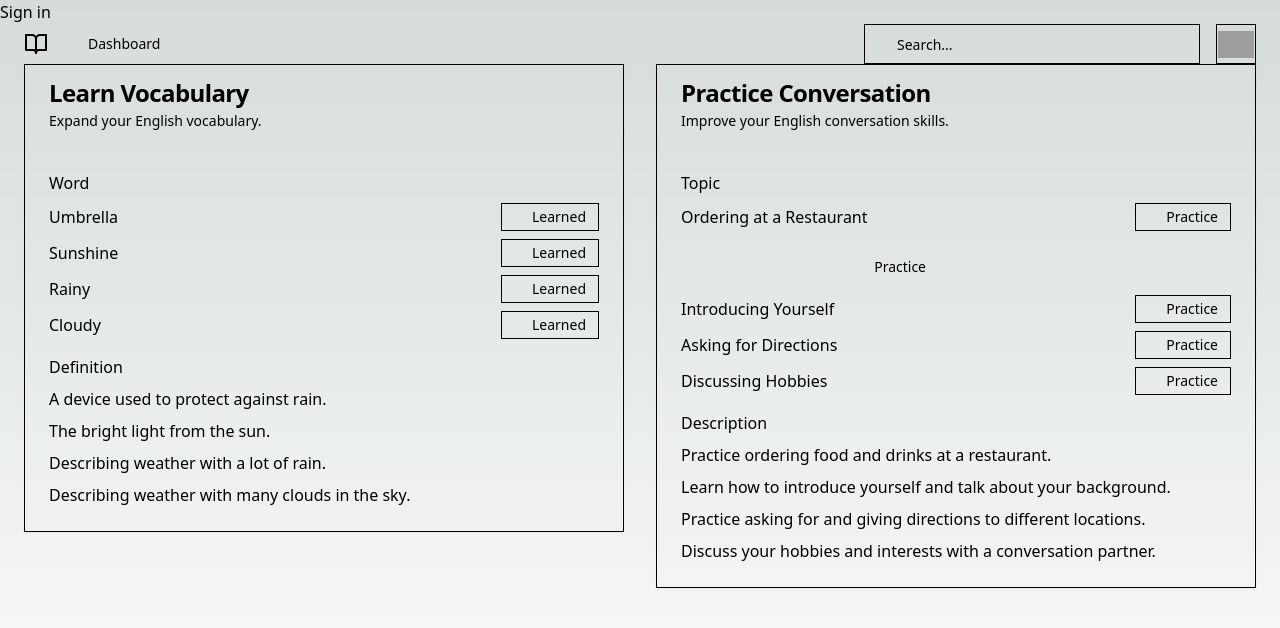
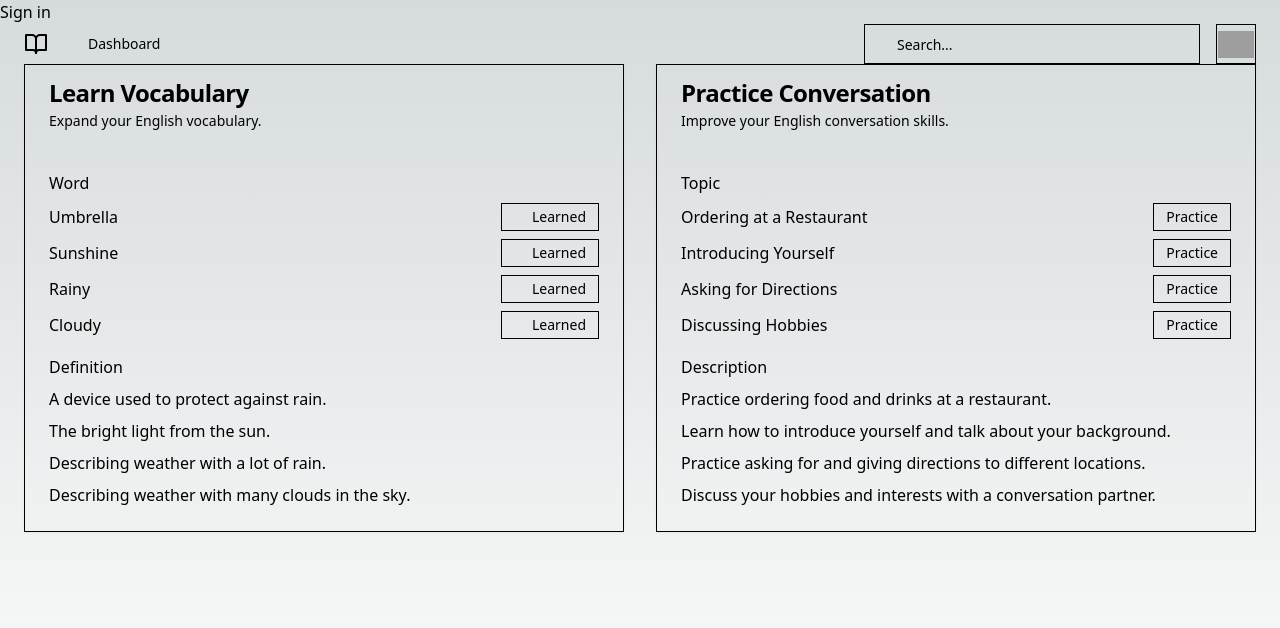
Before and after one commit to ehcaw/ziggy, a Next.js app: page /dashboard in a window 1280 px wide. Shown: the top 628 px of the page. Built offline with nearby package versions, Linux system fonts and the light colour scheme; no server answers; grey boxes are pictures that could not be loaded.

Commit message:
tweaked the redirect button on dashboard

```diff
--- a/src/components/dashboard.tsx
+++ b/src/components/dashboard.tsx
@@ -174,48 +174,27 @@ export function Dashboard() {
                 <div className="font-medium">Topic</div>
                 <div className="grid grid-cols-[1fr_auto] items-center gap-4">
                   <div>Ordering at a Restaurant</div>
-                  <Button
-                    variant="outline"
-                    size="sm"
-                    className="h-7 gap-1 text-sm"
-                  >
+                  <RedirectButton redirectPath="/converse">
                     <div className="h-3.5 w-3.5" />
-                    <span>Practice</span>
-                  </Button>
-                  <RedirectButton redirectPath="/converse" />
+                  </RedirectButton>
                 </div>
                 <div className="grid grid-cols-[1fr_auto] items-center gap-4">
                   <div>Introducing Yourself</div>
-                  <Button
-                    variant="outline"
-                    size="sm"
-                    className="h-7 gap-1 text-sm"
-                  >
+                  <RedirectButton redirectPath="/converse">
                     <div className="h-3.5 w-3.5" />
-                    <span>Practice</span>
-                  </Button>
+                  </RedirectButton>
                 </div>
                 <div className="grid grid-cols-[1fr_auto] items-center gap-4">
                   <div>Asking for Directions</div>
-                  <Button
-                    variant="outline"
-                    size="sm"
-                    className="h-7 gap-1 text-sm"
-                  >
+                  <RedirectButton redirectPath="/converse">
                     <div className="h-3.5 w-3.5" />
-                    <span>Practice</span>
-                  </Button>
+                  </RedirectButton>
                 </div>
                 <div className="grid grid-cols-[1fr_auto] items-center gap-4">
                   <div>Discussing Hobbies</div>
-                  <Button
-                    variant="outline"
-                    size="sm"
-                    className="h-7 gap-1 text-sm"
-                  >
+                  <RedirectButton redirectPath="/converse">
                     <div className="h-3.5 w-3.5" />
-                    <span>Practice</span>
-                  </Button>
+                  </RedirectButton>
                 </div>
               </div>
               <div className="grid gap-2">
--- a/src/components/redirectButton.tsx
+++ b/src/components/redirectButton.tsx
@@ -17,5 +17,14 @@ export default function RedirectButton({
   const handleClick = () => {
     window.location.href = redirectPath;
   };
-  return <Button onClick={handleClick}>Practice</Button>;
+  return (
+    <Button
+      variant="outline"
+      size="sm"
+      className="h-7 gap-1 text-sm"
+      onClick={handleClick}
+    >
+      Practice
+    </Button>
+  );
 }
```
